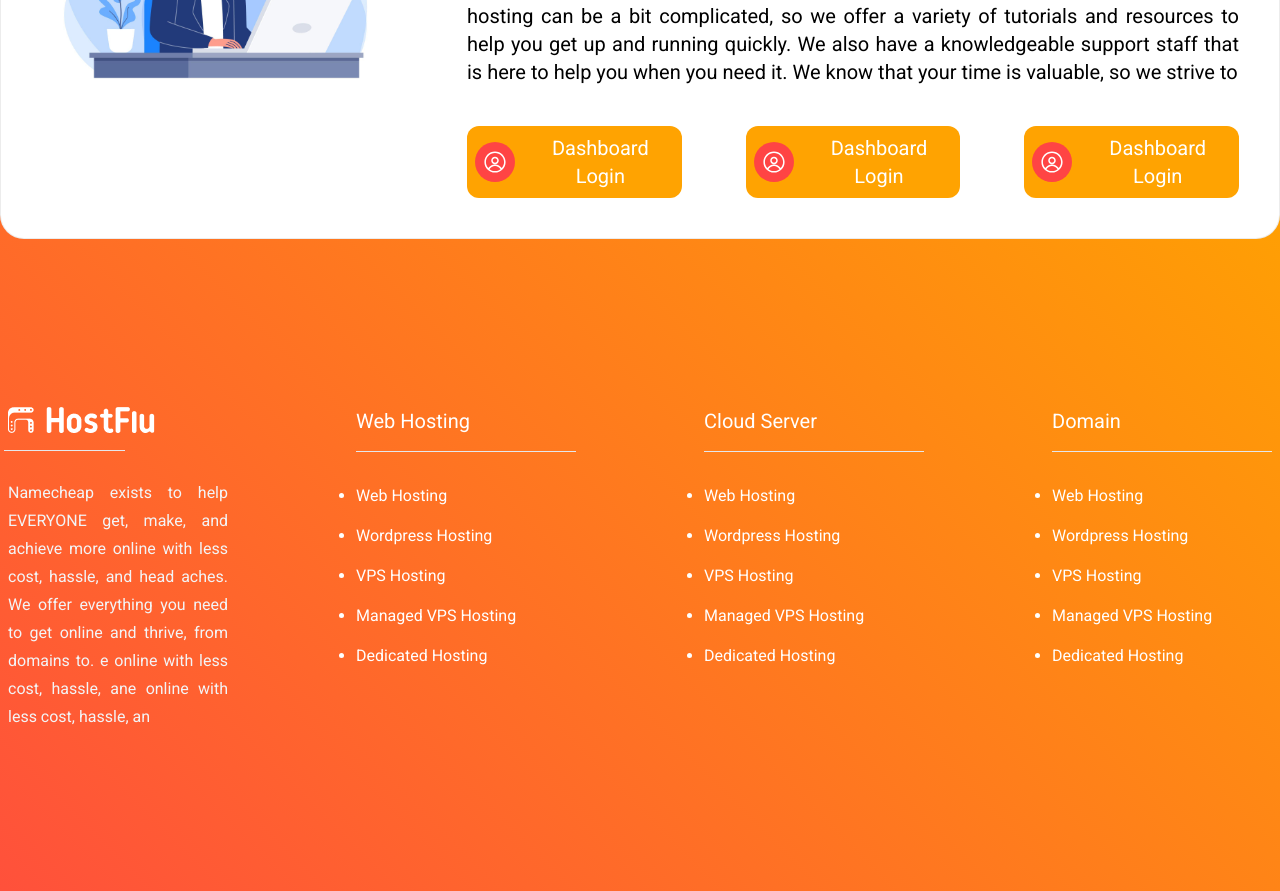
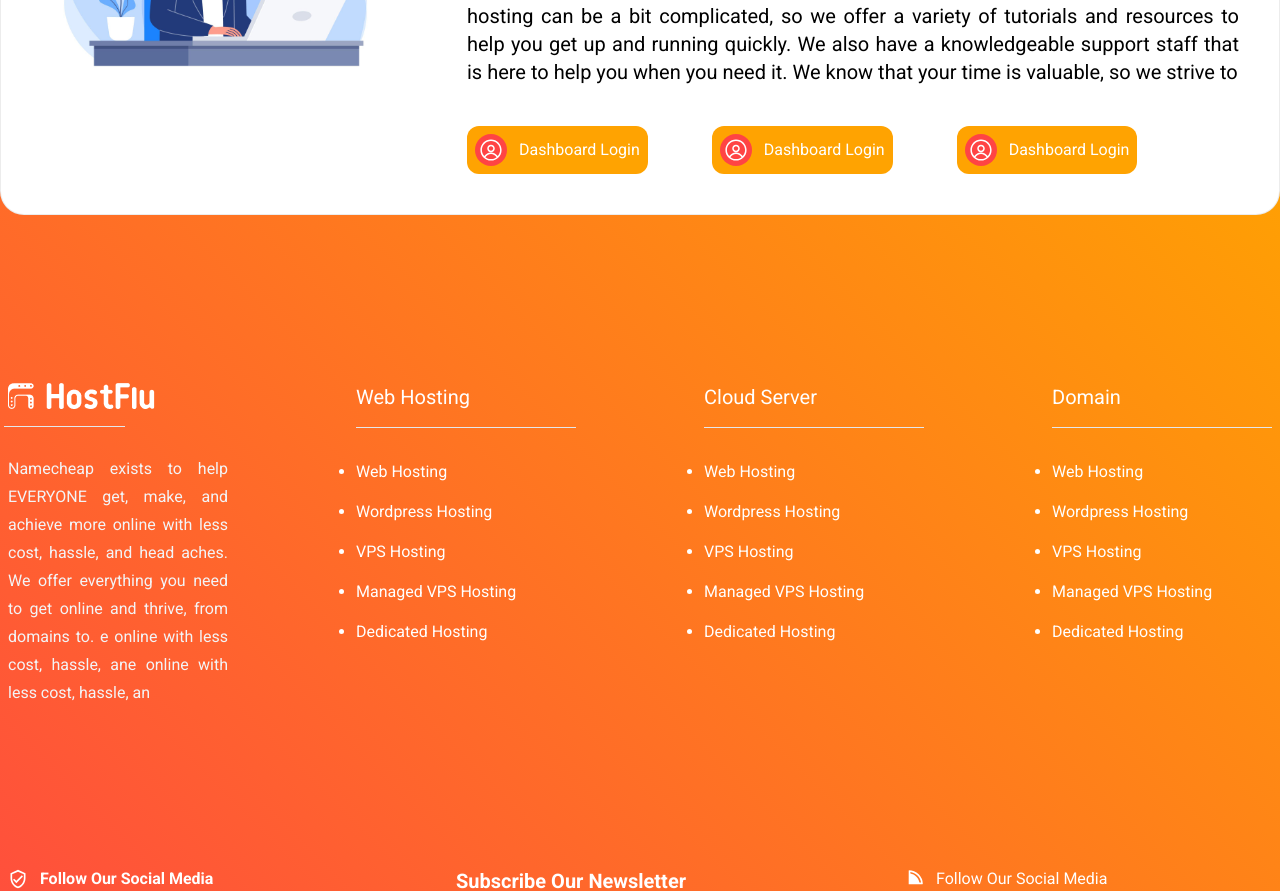
Before and after one commit to pothikit/hostfule-project, a React (Create React App) app: page / in a window 1280 px wide. Shown: the part 8940-9831 px from the top of the page. Built offline with nearby package versions, Linux system fonts and the light colour scheme; a web font is replaced by a local one.

Commit message:
footer support section button size decreased

```diff
--- a/src/components/footer/Footer.jsx
+++ b/src/components/footer/Footer.jsx
@@ -30,9 +30,9 @@ function Footer() {
                             <h2 className='text-2xl md:text-4xl font-medium mb-8 capitalize'>We are here to help you </h2>
                             <p className='text-justify text-base md:text-xl'>Thank you for your interest in our hosting company support. We are committed to providing our customers with the highest quality service and support. Our team of experienced professionals is here to answer any questions you may have and assist you with setting up your hosting account. Our team is available 24 hours a day, seven days a week, to provide you with the best possible experience. We strive to make sure your hosting experience is stress-free and hassle-free. We understand that sometimes hosting can be a bit complicated, so we offer a variety of tutorials and resources to help you get up and running quickly. We also have a knowledgeable support staff that is here to help you when you need it. We know that your time is valuable, so we strive to</p>
                             <div className="butttons flex gap-5 md:gap-16 mt-10">
-                                <button className='text-base md:text-xl flex items-center gap-3 p-2 bg-[#FFA301] text-white rounded-xl hover:bg-gradient-to-tr from-primary to-secondary duration-300 group'><span className='group-hover:text-primary text-white p-2 rounded-full group-hover:bg-white bg-primary text-2xl'><RxAvatar /></span><span>Dashboard Login</span></button>
-                                <button className='text-base md:text-xl flex items-center gap-3 p-2 bg-[#FFA301] text-white rounded-xl hover:bg-gradient-to-tr from-primary to-secondary duration-300 group'><span className='group-hover:text-primary text-white p-2 rounded-full group-hover:bg-white bg-primary text-2xl'><RxAvatar /></span><span>Dashboard Login</span></button>
-                                <button className='text-base md:text-xl flex items-center gap-3 p-2 bg-[#FFA301] text-white rounded-xl hover:bg-gradient-to-tr from-primary to-secondary duration-300 group'><span className='group-hover:text-primary text-white p-2 rounded-full group-hover:bg-white bg-primary text-2xl'><RxAvatar /></span><span>Dashboard Login</span></button>
+                                <button className='flex items-center gap-3 p-2 bg-[#FFA301] text-white rounded-xl hover:bg-gradient-to-tr from-primary to-secondary duration-300 group'><span className='group-hover:text-primary text-white p-1 rounded-full group-hover:bg-white bg-primary text-2xl'><RxAvatar /></span><span>Dashboard Login</span></button>
+                                <button className='flex items-center gap-3 p-2 bg-[#FFA301] text-white rounded-xl hover:bg-gradient-to-tr from-primary to-secondary duration-300 group'><span className='group-hover:text-primary text-white p-1 rounded-full group-hover:bg-white bg-primary text-2xl'><RxAvatar /></span><span>Dashboard Login</span></button>
+                                <button className='flex items-center gap-3 p-2 bg-[#FFA301] text-white rounded-xl hover:bg-gradient-to-tr from-primary to-secondary duration-300 group'><span className='group-hover:text-primary text-white p-1 rounded-full group-hover:bg-white bg-primary text-2xl'><RxAvatar /></span><span>Dashboard Login</span></button>
                             </div>
                         </div>
 
```
